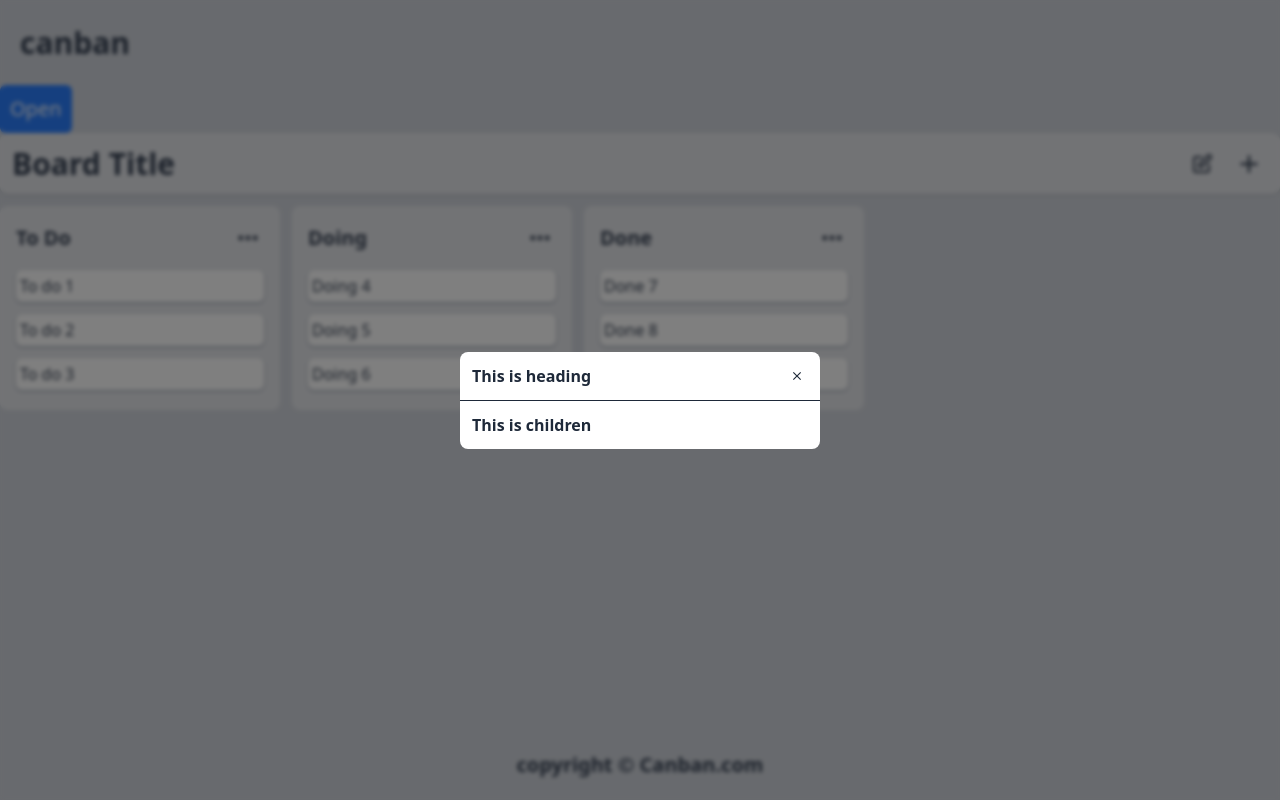
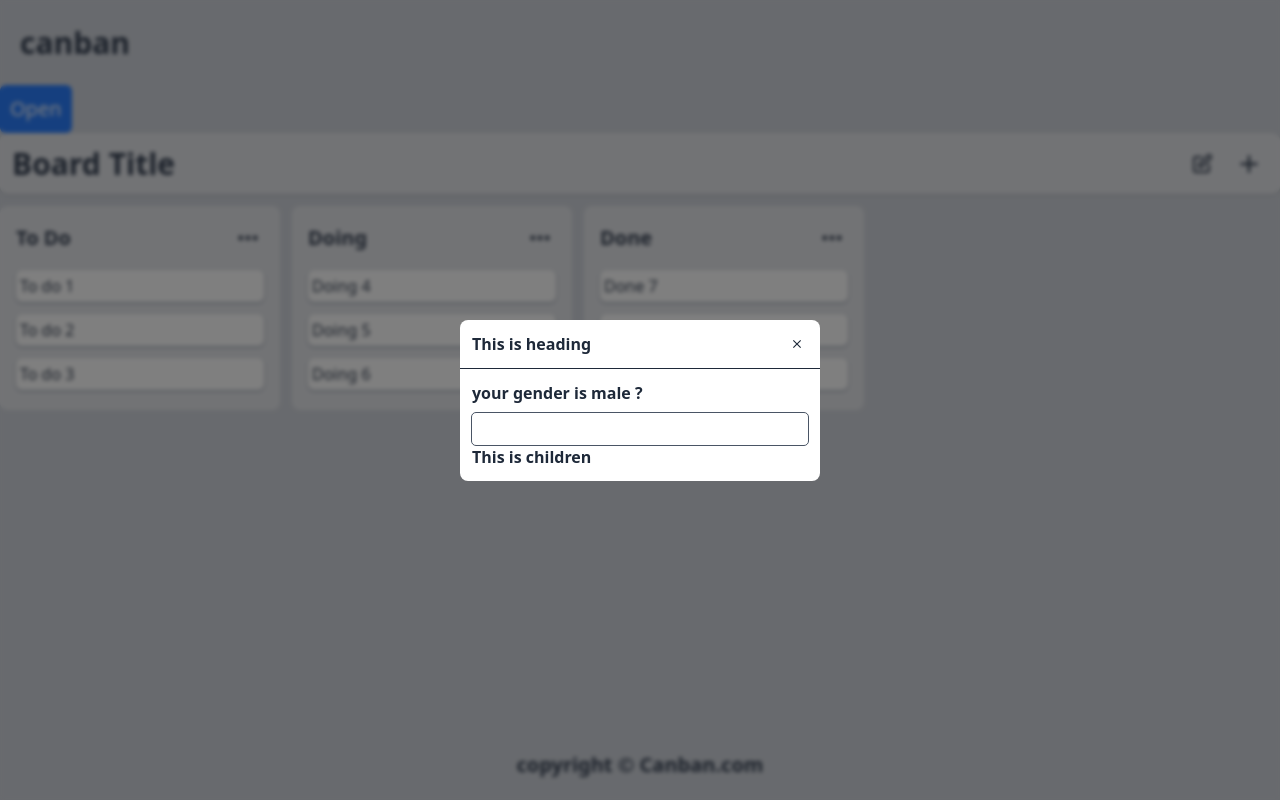
Before and after one commit to sobhanjaferi/Canban, a Next.js app: page /board/1 in a window 1280 px wide. Both pictures are taken after a click on the button "Open". Built offline with nearby package versions, Linux system fonts and the light colour scheme.

Commit message:
[ADD] text input component

```diff
--- a/src/app/board/[id]/page.tsx
+++ b/src/app/board/[id]/page.tsx
@@ -1,6 +1,7 @@
 "use client";
 
 import Button from "@/components/Button";
+import TextInput from "@/components/TextInput";
 import BoardDeatilsContainer from "@/features/board/Board-Details-Container";
 import Modal from "@/modal/Modal";
 import ActiveListProvider from "@/providers/ActiveListsProvider";
@@ -21,6 +22,7 @@ export default function Page(): ReactElement {
         </Button>
 
         <Modal heading="This is heading" ref={ref}>
+          <TextInput label="your gender is male ?" />
           This is children
         </Modal>
 
--- /dev/null
+++ b/src/components/TextInput.tsx
@@ -0,0 +1,25 @@
+"use client";
+
+import { ComponentProps, ReactNode, useId } from "react";
+
+type Props = ComponentProps<"input"> & {
+  label: string;
+};
+
+function TextInput({ className, label, ...otherProps }: Props): ReactNode {
+  const id = useId();
+
+  return (
+    <div className={`grid gap-2 ${className}`}>
+      <label htmlFor={id}>{label}</label>
+
+      <input
+        id={id}
+        {...otherProps}
+        className="p-1 rounded-sm outline outline-gray-600 focus:outline-2 focus:outline-blue-500"
+      />
+    </div>
+  );
+}
+
+export default TextInput;
```
